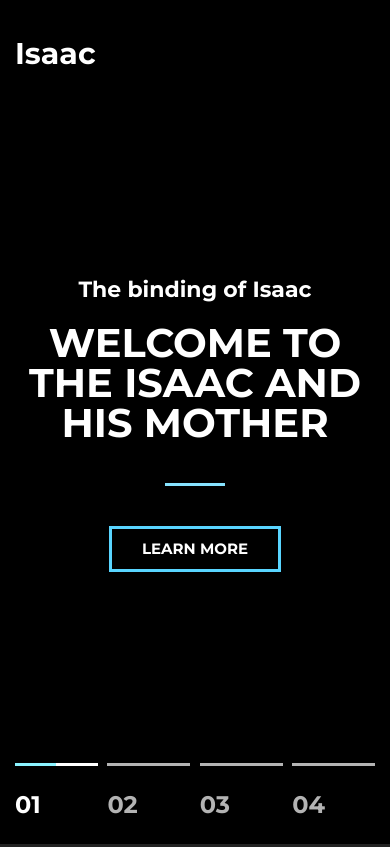
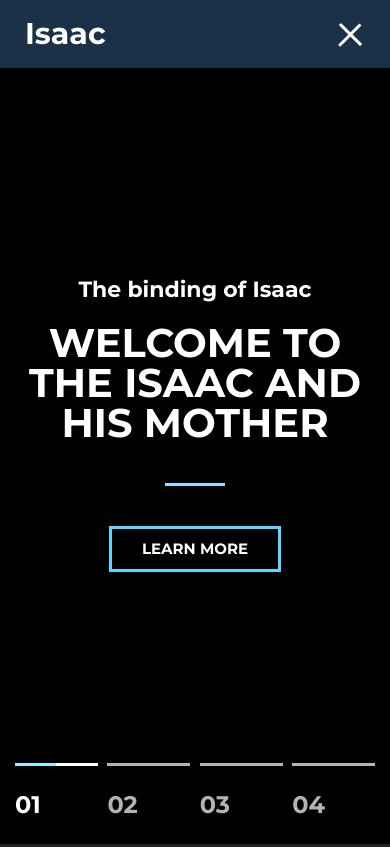
Before and after one commit to 4MiaZ/Isaac, a plain HTML site: page VERSTKA po GUIDE/index.html in a window 390 px wide. Shown: the top 847 px of the page. Drawn offline with Linux system fonts and the light colour scheme.

Commit message:
end adaptive

```diff
--- a/VERSTKA po GUIDE/assets/styles.css
+++ b/VERSTKA po GUIDE/assets/styles.css
@@ -103,6 +103,21 @@ hr {
 
 }
 
+.header--fixed{
+    background-color: #1a3147;
+    box-shadow: 0 3px 10px rgba(0, 0, 0, 0.2);
+
+    position: fixed;
+    top: 0;
+    right: 0;
+    left: 0;
+    transform: translate3d(0, 0, 0);
+}
+
+.header.active{
+    background-color: #1a3147;
+}
+
 .header__inner {
     display: flex;
     justify-content: space-between;
@@ -161,6 +176,82 @@ hr {
 
 .nav__link.active{
     color: #93f4ff;
+}
+
+/* nav-toggle */
+
+.nav-toggle{
+    position: absolute;
+    top: 24px;
+    right: 24px;
+    z-index: 1;
+
+    font-size: 0;
+    color: transparent;
+
+    border: 0;
+    background: none;
+    cursor: pointer;
+
+    width: 30px;
+    padding: 10px 0;
+    display: none;
+}
+
+.nav-toggle__item{
+    display: block;
+    width: 100%;
+    height: 3px;
+
+    background-color: white;
+
+    position: absolute;
+    top: 0;
+    left: 0;
+    right: 0;
+    bottom: 0;
+    margin: auto;
+
+    transition: background .2s linear;
+}
+
+.nav-toggle.active .nav-toggle__item{
+    background: none;
+}
+
+
+
+.nav-toggle__item:before,
+.nav-toggle__item:after{
+    content: "";
+    width: 100%;
+    height: 3px;
+
+    background-color: white;
+
+    position: absolute;
+    left: 0;
+    z-index: 1;
+
+    transition: transform .2s linear;
+}
+
+.nav-toggle__item:before{
+    top: -8px;
+}
+
+.nav-toggle__item:after{
+    bottom: -8px;
+}
+
+.nav-toggle.active .nav-toggle__item:before{
+    transform-origin: left top;
+    transform: rotate(45deg) translate3d(2px, -5px, 0px);
+}
+
+.nav-toggle.active .nav-toggle__item:after{
+    transform-origin: left bottom;
+    transform: rotate(-45deg) translate3d(1px, 5px, 0px);
 }
 
  /* button */
@@ -1418,9 +1509,32 @@ opacity: 1;
         min-height: 650px;
     }
 
+    /* Header */
+
+    .header{
+        padding:10px ;
+    }
+
     /* nav */
     .nav{
         display: none;
+        width: 100%;
+
+        position: absolute;
+        top: 100%;
+        left: 0;
+
+        background-color: #1a3147;
+    }
+
+    .nav__link{
+        display: block;
+        margin: 0;
+        padding: 8px 20px;
+    }
+
+    .nav-toggle{
+        display: block;
     }
 
     /* .section */
--- a/VERSTKA po GUIDE/index.html
+++ b/VERSTKA po GUIDE/index.html
@@ -19,8 +19,8 @@
 </head>
 <body>
 
-
-<header class="header">
+    <!-- header--fixed -->
+<header class="header active">
     <div class="container">
         <div class="header__inner">
             <div class="header__logo">Isaac</div>
@@ -37,12 +37,9 @@
                     <i class="fa-solid fa-magnifying-glass"></i></a>
             </nav>
 
-            <div class="nav-toggle">
-                <span class="nav-toggle__item">
-
-                </span>
-            </div>
-
+            <button class="nav-toggle active" type="button">
+                <span class="nav-toggle__item">Menu</span>
+            </button>
         </div>
     </div>
 </header>
```
